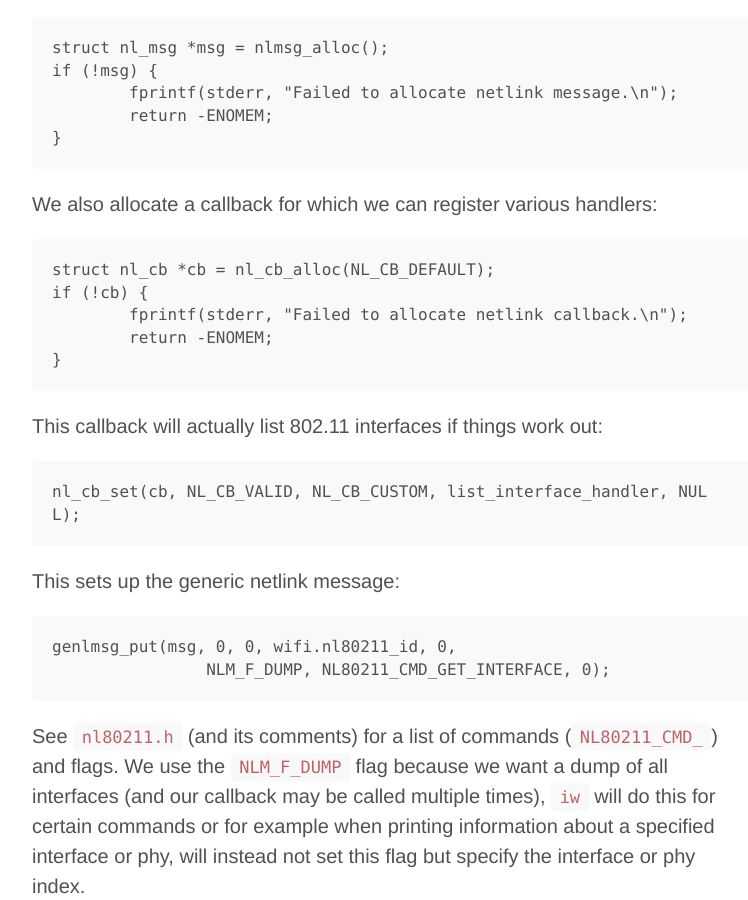
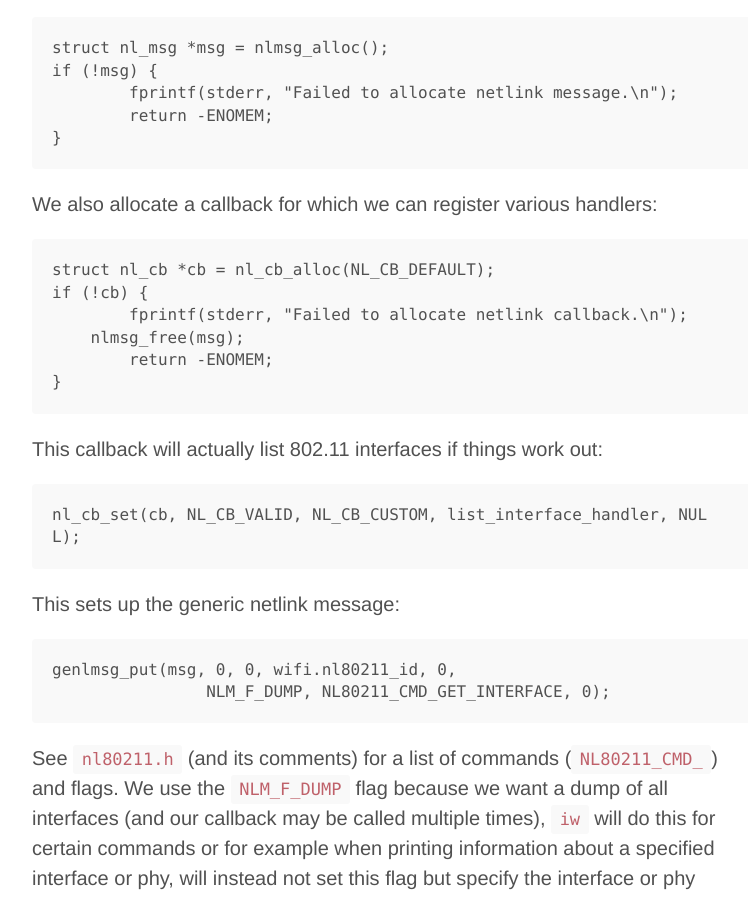
Before and after one commit to yurovsky/yurovsky.github.io, a Jekyll site: the page built from _posts/2015-01-06-linux-netlink-list-wifi-interfaces.md, in a window 1280 px wide and 900 px high, scrolled down 2378 px. Shown: the whole window, without its empty margins (248-996 px from the left). Built offline with Jekyll 4.4.1, drawn with Linux system fonts in a browser that asks for light colours; Markdown is read by kramdown in place of the engine named in the settings; comment, search, counter and statistics services are not loaded; some of the changed text lies outside the part shown.

Commit message:
minor cleanup

```diff
--- a/_posts/2015-01-06-linux-netlink-list-wifi-interfaces.md
+++ b/_posts/2015-01-06-linux-netlink-list-wifi-interfaces.md
@@ -93,6 +93,7 @@
     struct nl_cb *cb = nl_cb_alloc(NL_CB_DEFAULT);
     if (!cb) {
             fprintf(stderr, "Failed to allocate netlink callback.\n");
+	    nlmsg_free(msg);
             return -ENOMEM;
     }
 
@@ -159,7 +160,7 @@
 
 We should free up the callback, message, and netlink socket:
 
+    nlmsg_free(msg);
     nl_cb_put(cb);
-    nlmsg_free(msg);
 
     nl_socket_free(wifi.nls);
```
